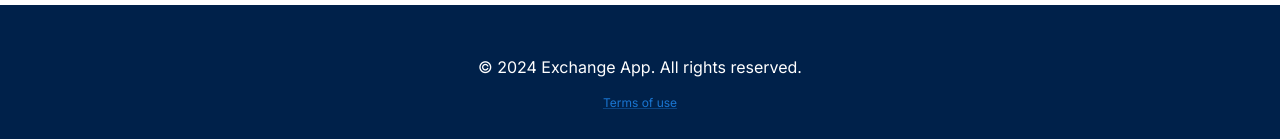
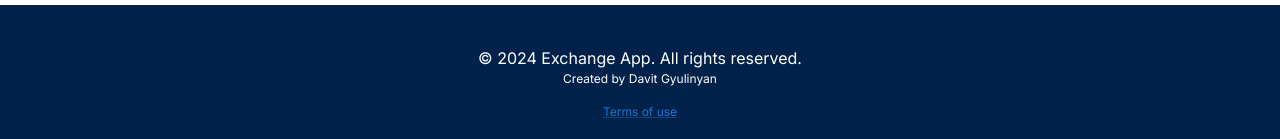
Before and after one commit to DavidGyulinyan/exchange-app, a Next.js app: page / in a window 1280 px wide. Shown: the part 813-952 px from the top of the page. Built offline with nearby package versions, Linux system fonts and the light colour scheme; no server answers.

Commit message:
created by me

```diff
--- a/src/app/components/Footer.tsx
+++ b/src/app/components/Footer.tsx
@@ -23,6 +23,13 @@ export default function Footer() {
         <Typography>
           © {getCurrentYear()} Exchange App. All rights reserved.
         </Typography>
+        <Typography
+          sx={{
+            fontSize: "12px",
+          }}
+        >
+          Created by Davit Gyulinyan
+        </Typography>
         <Box
           sx={{
             width: "100%",
```
